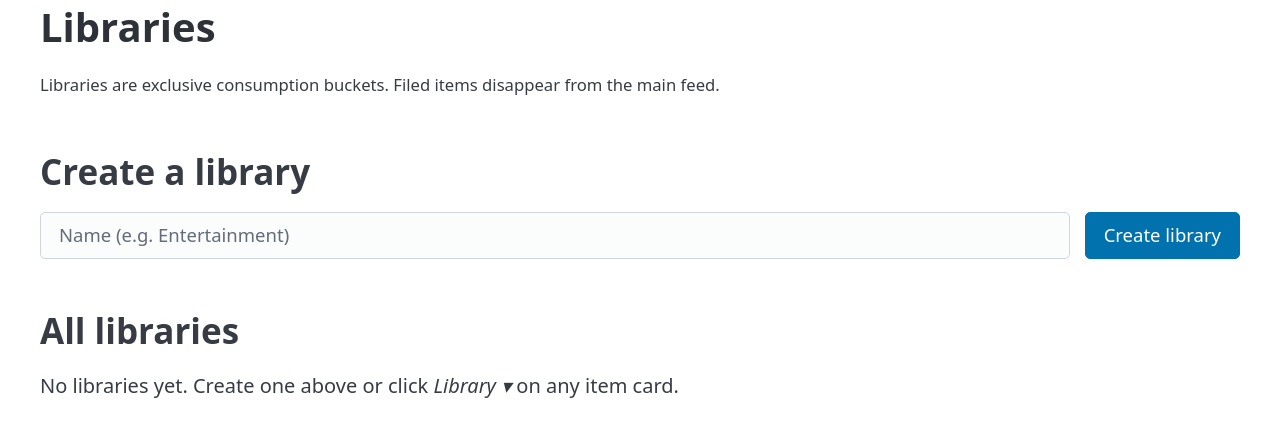
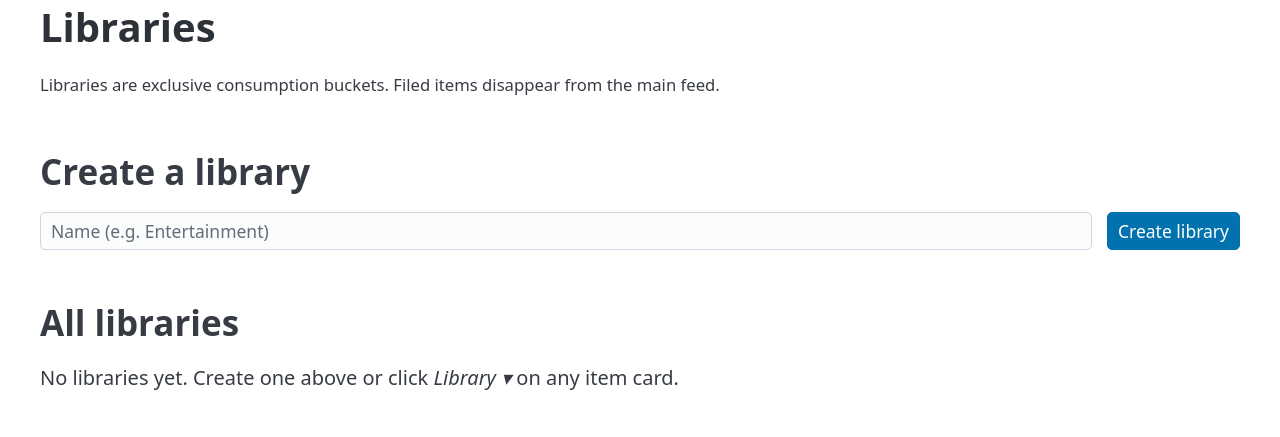
Before and after one commit to DecafCoding/ArtimesOne, a FastAPI app: template artimesone/web/templates/libraries.html in a window 1280 px wide. Shown: the part 126-563 px from the top of the page. Run offline with FastAPI, Linux system fonts and the light colour scheme; the template is opened without the code that fills it, so the values that code supplies are empty; parts of the project's set-up code (start-up, migrations or seed data) failed here and were passed over; some libraries are stand-ins or nearby versions.

Commit message:
style: match sources add-form to Bootstrap btn-sm dimensions
Co-Authored-By: Claude Sonnet 4.6 <noreply@anthropic.com>

```diff
--- a/artimesone/web/static/style.css
+++ b/artimesone/web/static/style.css
@@ -205,9 +205,9 @@
   flex: 1 1 0;
   min-width: 0;
   margin: 0;
-  padding: 0.5rem 0.9rem;
-  font-size: 0.925rem;
-  line-height: 1.35;
+  padding: 0.25rem 0.5rem;
+  font-size: 0.875rem;
+  line-height: 1.5;
   height: auto;
 }
 
@@ -216,9 +216,9 @@
   width: auto;
   margin: 0;
   white-space: nowrap;
-  padding: 0.5rem 0.9rem;
-  font-size: 0.925rem;
-  line-height: 1.35;
+  padding: 0.25rem 0.5rem;
+  font-size: 0.875rem;
+  line-height: 1.5;
 }
 
 .btn-compact {
```
